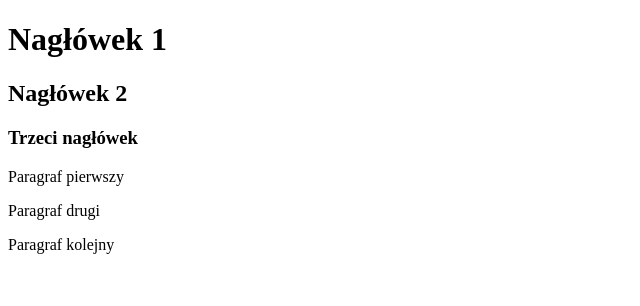
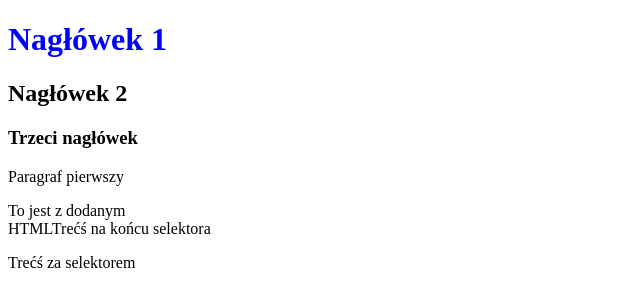
Before and after one commit to DariuszRuminski/JQuery, a plain HTML site: page index.html in a window 1280 px wide. Shown: the whole page, without its empty margins (0-640 px from the left). Drawn offline with nearby package versions, Linux system fonts and the light colour scheme.

Commit message:
commit - 3

```diff
--- /dev/null
+++ b/css/style.css
@@ -0,0 +1,3 @@
+.blue{
+    color: blue;
+}
--- a/index.html
+++ b/index.html
@@ -3,6 +3,7 @@
 <head>
     <meta charset="UTF-8">
     <title>jquery</title>
+    <link rel="stylesheet" href="css/style.css">
 </head>
 <body>
 
@@ -16,6 +17,6 @@
     <p class="paragrafnext">Paragraf kolejny</p>
 
     <script src="https://cdnjs.cloudflare.com/ajax/libs/jquery/3.2.1/jquery.js"></script>
-    <script src="js/2-selektory.js"></script>
+    <script src="js/3-manipulacja-dom.js"></script>
 </body>
 </html>
--- /dev/null
+++ b/js/3-manipulacja-dom.js
@@ -0,0 +1,31 @@
+"use strict";
+
+$(function(){
+   //pobieranie tekstu
+    var tekstParPierwszy = $("#paragraf").text();
+    console.log(tekstParPierwszy);
+
+    //dodawanie textu
+    $(".paragraf").text(tekstParPierwszy);
+
+    //dodawanie html
+    $(".paragrafnext").html("To jest <strong>paragraf</strong> z dodanym<br>HTML");
+
+    //dodanie tresci na koncu selektora
+    $(".paragrafnext").append("Trećś na końcu selektora");
+
+    //dodanie tresci za selektorem
+    $(".paragrafnext").after("Trećś za selektorem");
+
+    //usuwanie elementu i jego zawartosci
+    $("strong").remove();
+
+    //usuwanie TYLKO zawartosi elementu
+    $(".paragraf").empty();
+
+    //dodawanie klasy
+    $("h1").addClass("blue");
+
+    //dodawanie atrybutu
+    $("h1").attr("imie","Marcin");
+});
```
